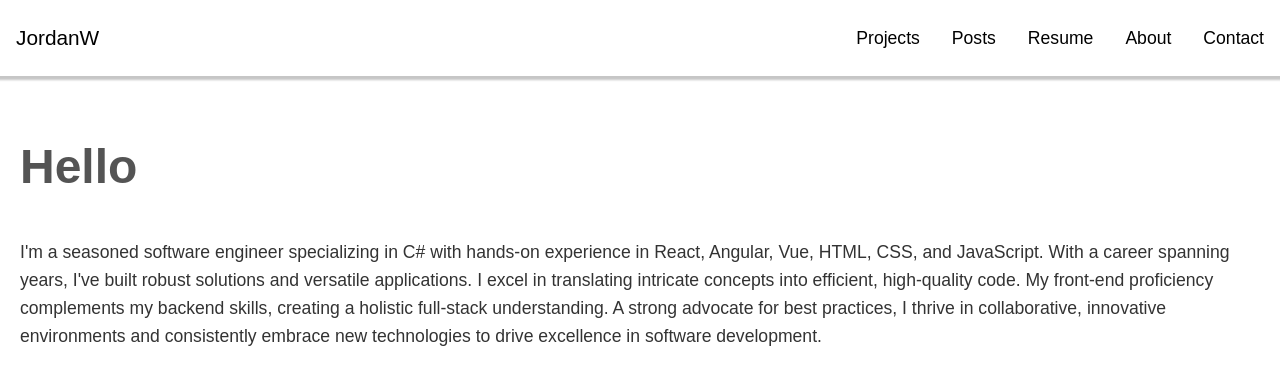
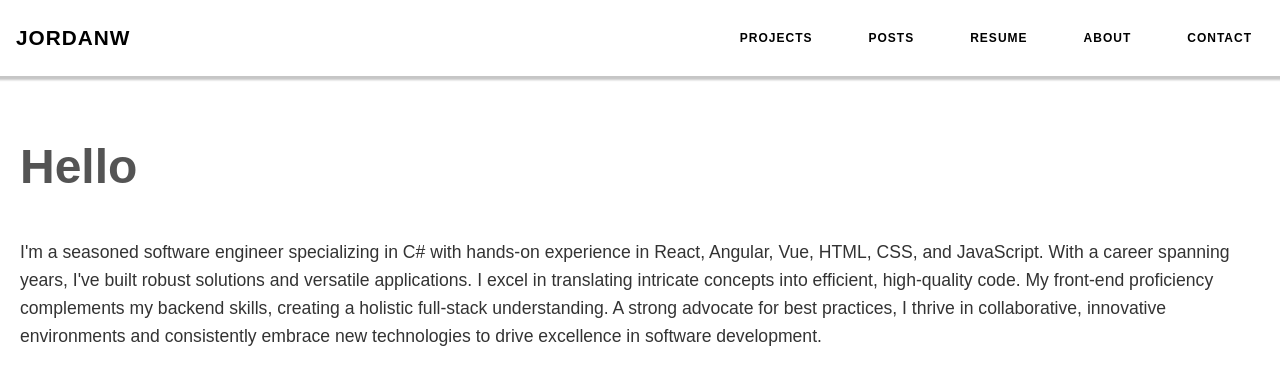
Before and after one commit to JordanWalker28/MyWebsite, a React (Create React App) app in the folder my-website/: page / in a window 1280 px wide. Shown: the top 384 px of the page. Built offline with nearby package versions, Linux system fonts and the light colour scheme; the HTML template or start-up script is replaced by a standard one.

Commit message:
uopdated styling for navlinks

```diff
--- a/my-website/src/components/Navbar.jsx
+++ b/my-website/src/components/Navbar.jsx
@@ -5,17 +5,13 @@ import '../styles/navbar.css';
 export default function Navbar() {
   const [isNavExpanded, setIsNavExpanded] = useState(false);
 
-  const closeMenu = () => {
-    setIsNavExpanded(false);
-  };
-
   const toggleMenu = () => {
     setIsNavExpanded(!isNavExpanded);
   };
 
   return (
     <nav className="navigation">
-      <Link to="/" className="brand-name" onClick={closeMenu}>
+      <Link to="/" className="brand-name" onClick={toggleMenu}>
         JordanW
       </Link>
       <button className="hamburger" onClick={toggleMenu}>
@@ -35,27 +31,27 @@ export default function Navbar() {
       <div className={`navigation-menu ${isNavExpanded ? 'expanded' : ''}`}>
         <ul>
           <li>
-            <NavLink activeClassName="active" to="/projects" onClick={closeMenu}>
+            <NavLink activeClassName="active" to="/projects" onClick={toggleMenu}>
               Projects
             </NavLink>
           </li>
           <li>
-            <NavLink activeClassName="active" to="/posts" onClick={closeMenu}>
+            <NavLink activeClassName="active" to="/posts" onClick={toggleMenu}>
               Posts
             </NavLink>
           </li>
           <li>
-            <NavLink activeClassName="active" to="/resume" onClick={closeMenu}>
+            <NavLink activeClassName="active" to="/resume" onClick={toggleMenu}>
               Resume
             </NavLink>
           </li>
           <li>
-            <NavLink activeClassName="active" to="/about" onClick={closeMenu}>
+            <NavLink activeClassName="active" to="/about" onClick={toggleMenu}>
               About
             </NavLink>
           </li>
           <li>
-            <NavLink activeClassName="active" to="/contact" onClick={closeMenu}>
+            <NavLink activeClassName="active" to="/contact" onClick={toggleMenu}>
               Contact
             </NavLink>
           </li>
--- a/my-website/src/styles/navbar.css
+++ b/my-website/src/styles/navbar.css
@@ -10,19 +10,40 @@
   box-shadow: 0 2px 2px 2px rgba(9, 9, 9, 0.23);
 }
 
-a:link,
-a:visited {
-    color: #000; /* Set the color you want here */
+
+a {
+  position: relative;
+  display: block;
+  padding: 16px 0;
+  margin: 0 12px;
+  letter-spacing: 1px;
+  font-size: 12px;
+  line-height: 16px;
+  font-weight: 900;
+  text-transform: uppercase;
+  transition: color 0.1s,background-color 0.1s,padding 0.2s ease-in;
+  color: #000;
 }
 
-/* Hover effect - optional */
-a:hover {
-    color: #00f; /* Set the color for hover effect */
+a::before {
+  content: '';
+  display: block;
+  position: absolute;
+  bottom: 3px;
+  left: 0;
+  height: 3px;
+  width: 100%;
+  background-color: #000;
+  transform-origin: right top;
+  transform: scale(0, 1);
+  transition: color 0.1s,transform 0.2s ease-out;
 }
-
-.active{
-  background-color: red;
-  color: #fff;
+a:active::before {
+  background-color: #000;
+}
+a:hover::before, a:focus::before {
+  transform-origin: left top;
+  transform: scale(1, 1);
 }
 
 .brand-name {
```
